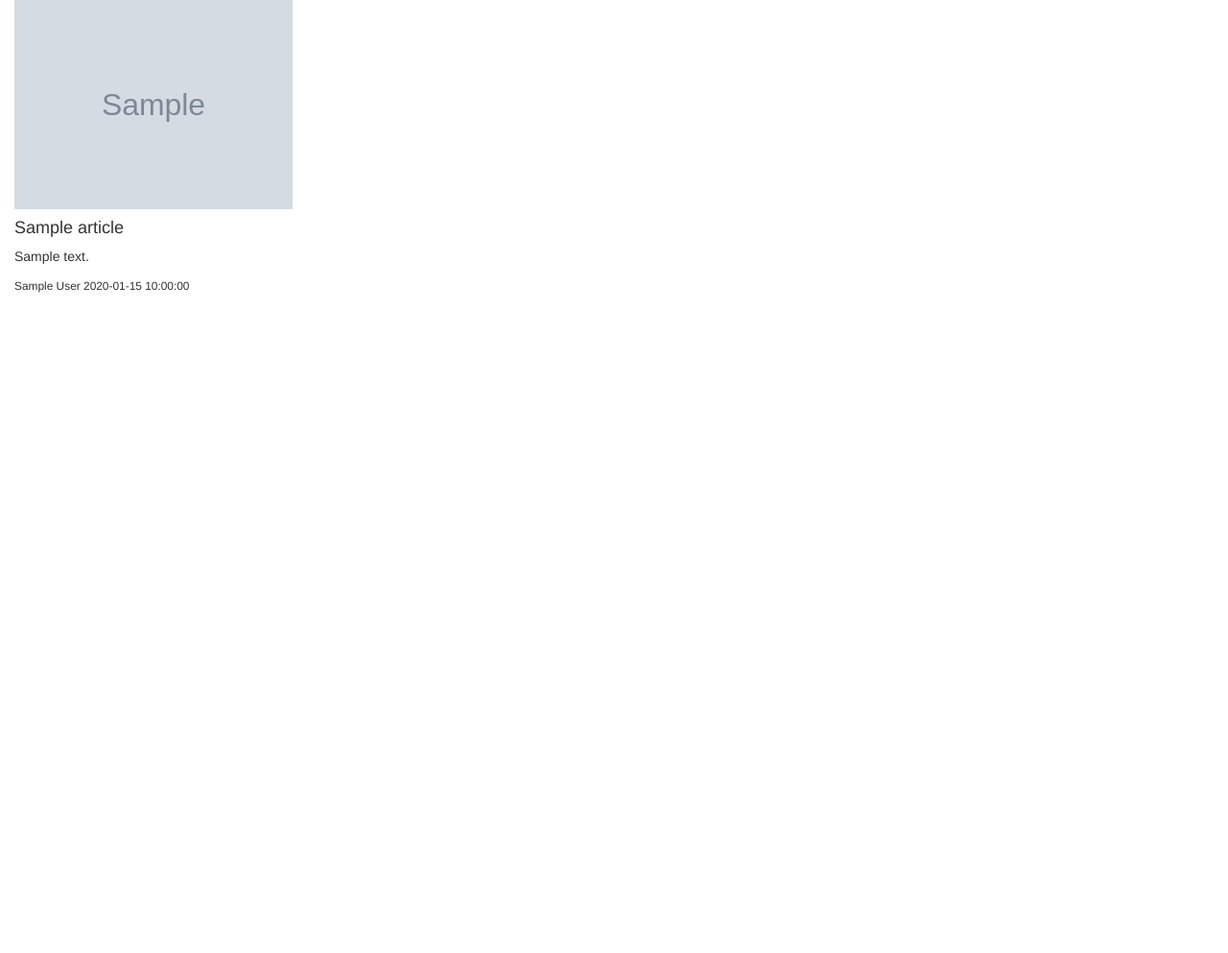
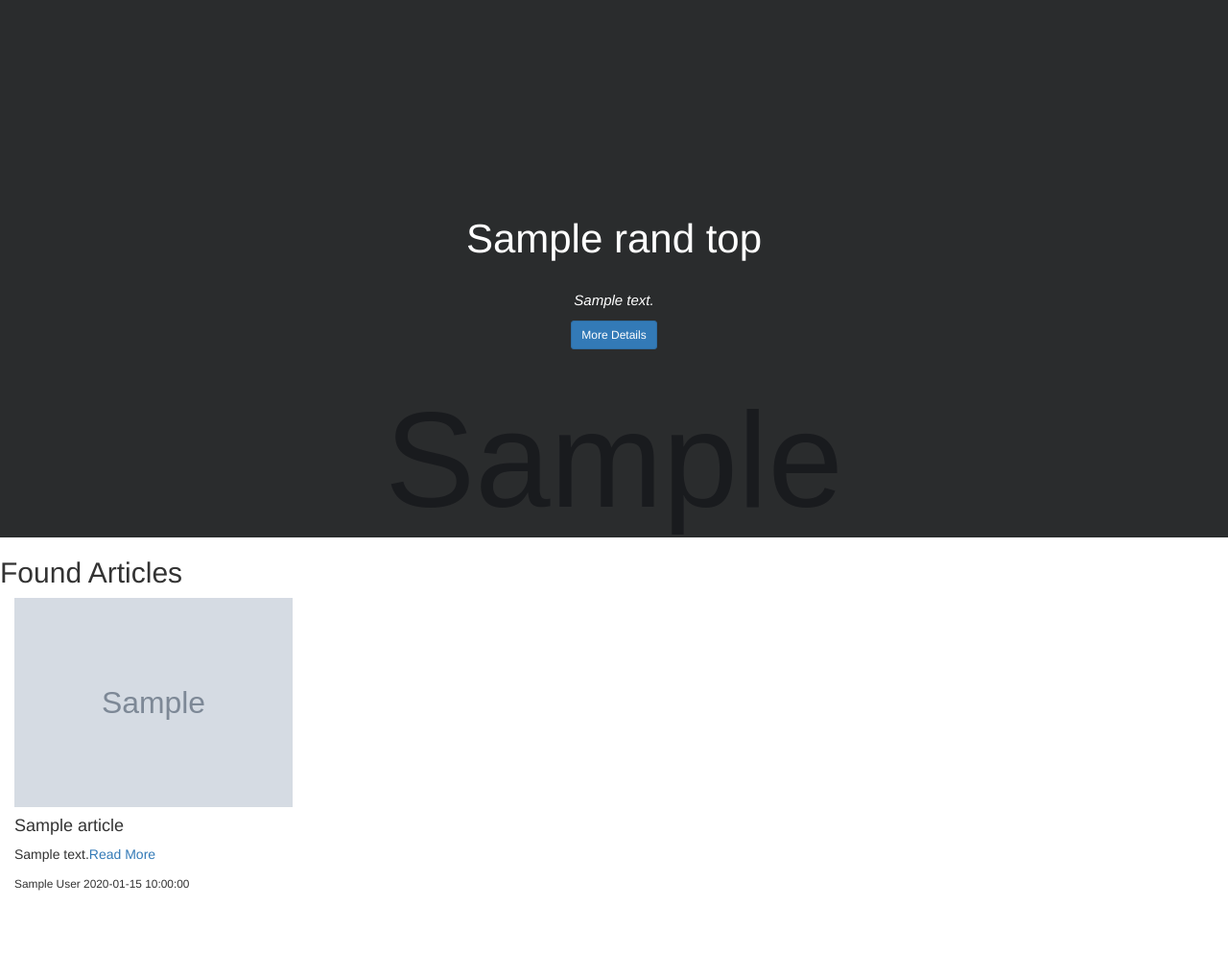
Before and after one commit to SteveMitto/news-api, a Python web app: template app/templates/news_article.html in a window 1280 px wide. Shown: the whole page at 96% size. Before the commit the page ends 305 px from the top, so only its background shows below. Run offline with Jinja, Linux system fonts and the light colour scheme; the template is opened without the code that fills it: most values are stand-ins (such as "Sample title", 1, 10 or a date in 2020); grey boxes marked "Sample" are stand-in pictures; some libraries are stand-ins or nearby versions.

Commit message:
This commit allows generation of a random news to be displayed at the top of an article

```diff
--- a/app/templates/marcos.html
+++ b/app/templates/marcos.html
@@ -19,18 +19,14 @@
   <div class="col-xs-6 col-sm-4 col-md-3 col-lg-3" style="height:370px">
 
     <div class="card">
-      {% if article.image %}
         <img src="{{article.image}}" alt="" class="img-responsive">
-      {% else %}
-        <img src="images/news.jpg" alt="" class="img-responsive">
-      {% endif %}
       <div class="card-body">
         <h4 class="card-header">{{article.title}}</h4>
-        <p class="card-text">{{article.description}}</p>
+        <p class="card-text">{{article.description | truncate(100)}}<a href="{{article.url}}" target="_blank" class="card-link">Read More</a></p>
         {% if author %}
         <small>{{article.author}} </small> <small>{{article.published}}</small>
         {% else %}
-        <small>{{article.published}}</small> <a href="{{article.url}}" target="_blank" class="card-link">more details</a>
+        <small>{{article.published}}</small>
         {% endif %}
       </div>
     </div>
--- a/app/templates/news_article.html
+++ b/app/templates/news_article.html
@@ -1,7 +1,46 @@
 {% import 'marcos.html' as macro %}
 {% extends 'base.html' %}
 
+{% block styles%}
+    {{ super() }}
+    <link rel="stylesheet" href="{{url_for('static',filename='css/articles.css')}}">
+{% endblock %}
+{% block head %}
+  {{ super() }}
+  <style>
+    .top{
+      height :70vh;
+      padding:0;
+      color:white;
+    }
+    .bg{
+      display:flex;
+      flex-direction:column;
+      justify-content:center;
+      align-items: center;
+      padding:40px;
+    }
+    .bg h3{
+      font-size: 3em;
+      padding:10px;
+    }
+    .bg small{
+      font-size:15px;
+      font-style: italic;
+      padding:10px;
+    }
+  </style>
+{% endblock %}
+
 {% block content %}
+<div class="container-fluid top" style="background: url({{randTop.image}}) no-repeat;background-size:cover;">
+  <div class="bg container-fluid" style="background-color:rgba(0,0,0,.8);height:100%">
+  <h3>{{randTop.title}}</h3>
+  <small>{{randTop.description}}</small>
+  <a href="{{randTop.url}}" target="_blank" class="btn btn-sm btn-primary">More Details</a>
+  </div>
+</div>
+<h2>Found Articles</h2>
 <div class="container-fluid">
   <div class="row">
     {{ macro.showNewsArticles(articles) }}
```
Also changed, not shown: app/main/views.py (+6 -1 lines), app/request.py (+14 -4 lines).
